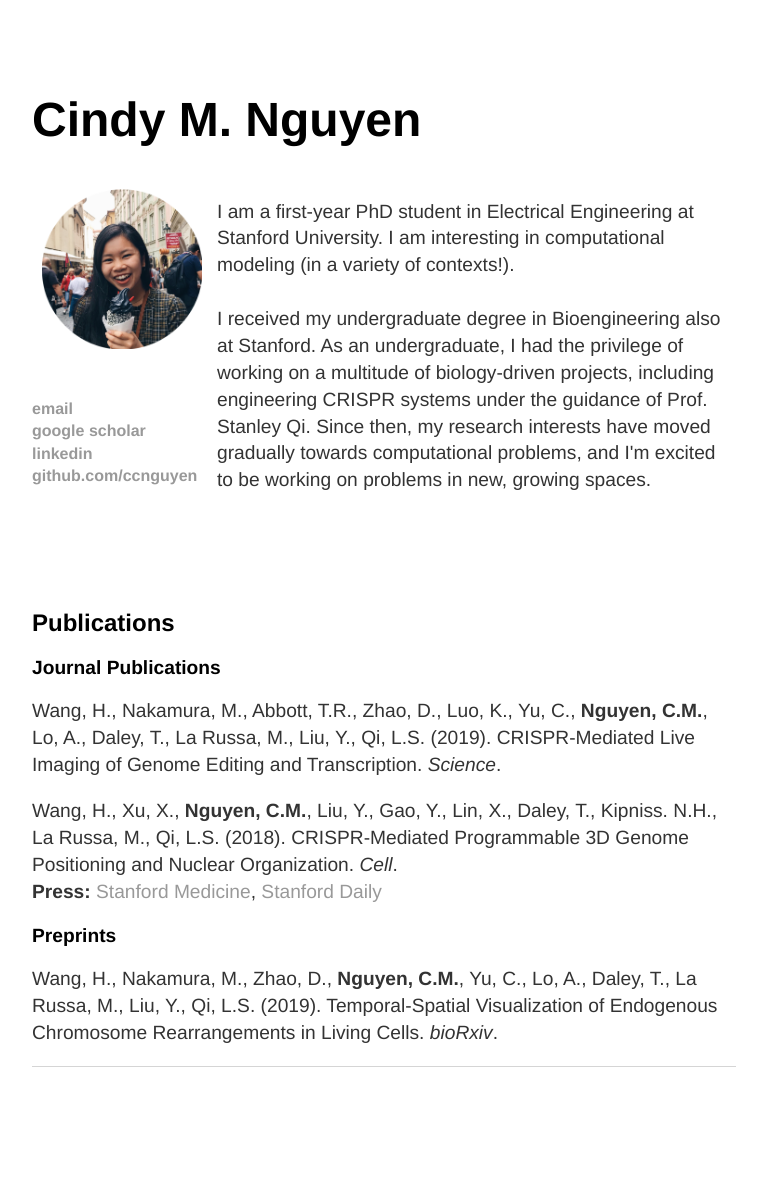
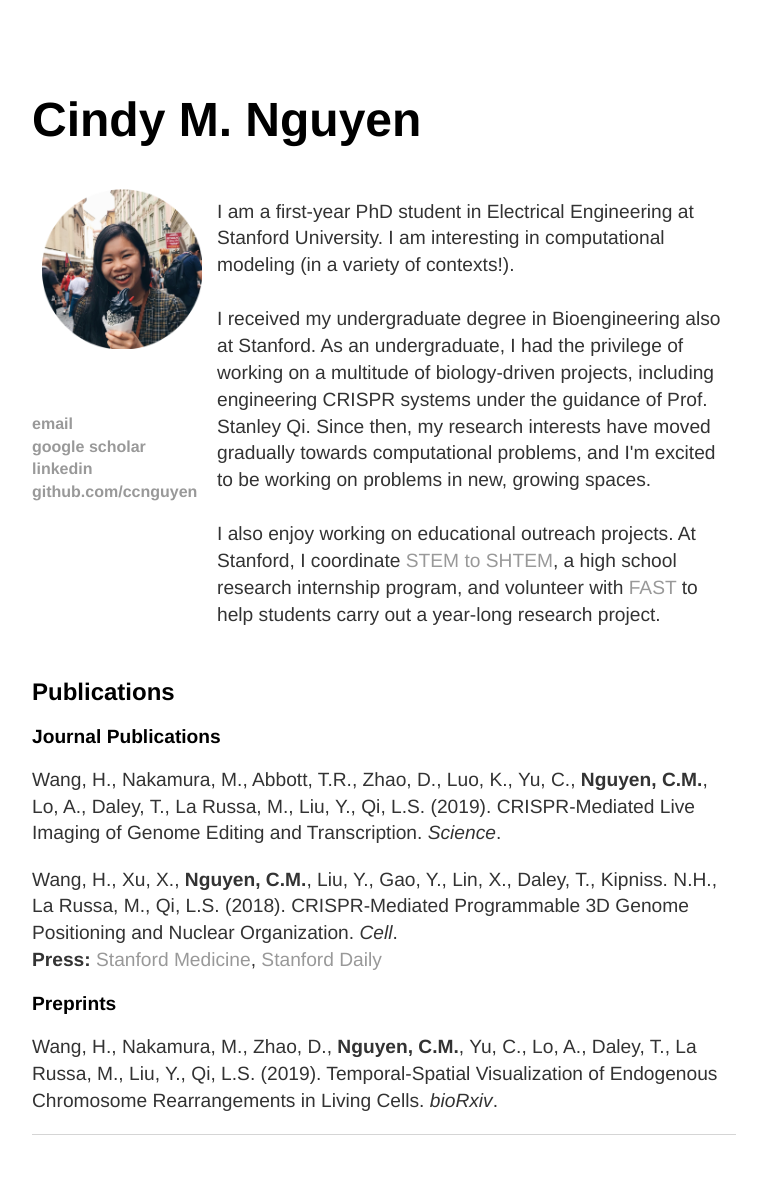
Before and after one commit to ccnguyen/ccnguyen.github.io, a Jekyll site: the page built from index.html, in a window 1280 px wide. Shown: the whole page, without its empty margins (256-1023 px from the left). Built offline with Jekyll 4.4.1, drawn with Linux system fonts in a browser that asks for light colours; before the commit the page ends 1127 px from its top, so only the background shows below that.

Commit message:
add outreach

```diff
--- a/index.html
+++ b/index.html
@@ -25,7 +25,9 @@ title: Cindy M. Nguyen
 
 			<div class="blurb">
 			<p>I am a first-year PhD student in Electrical Engineering at Stanford University. I am interesting in computational modeling (in a variety of contexts!).<br><br>
-			 I received my undergraduate degree in Bioengineering also at Stanford. As an undergraduate, I had the privilege of working on a multitude of biology-driven projects, including engineering CRISPR systems under the guidance of Prof. Stanley Qi. Since then, my research interests have moved gradually towards computational problems, and I'm excited to be working on problems in new, growing spaces. </p>
+			 I received my undergraduate degree in Bioengineering also at Stanford. As an undergraduate, I had the privilege of working on a multitude of biology-driven projects, including engineering CRISPR systems under the guidance of Prof. Stanley Qi. Since then, my research interests have moved gradually towards computational problems, and I'm excited to be working on problems in new, growing spaces. <br><br>
+			 I also enjoy working on educational outreach projects. At Stanford, I coordinate <a href="https://compression.stanford.edu/summer-internships-high-school-students">STEM to SHTEM</a>, a high school research internship program, and volunteer with <a href="https://fast.stanford.edu/">FAST</a> to help students carry out a year-long research project.
+		 </p>
 			 </div>
 			 </div>
 
```
